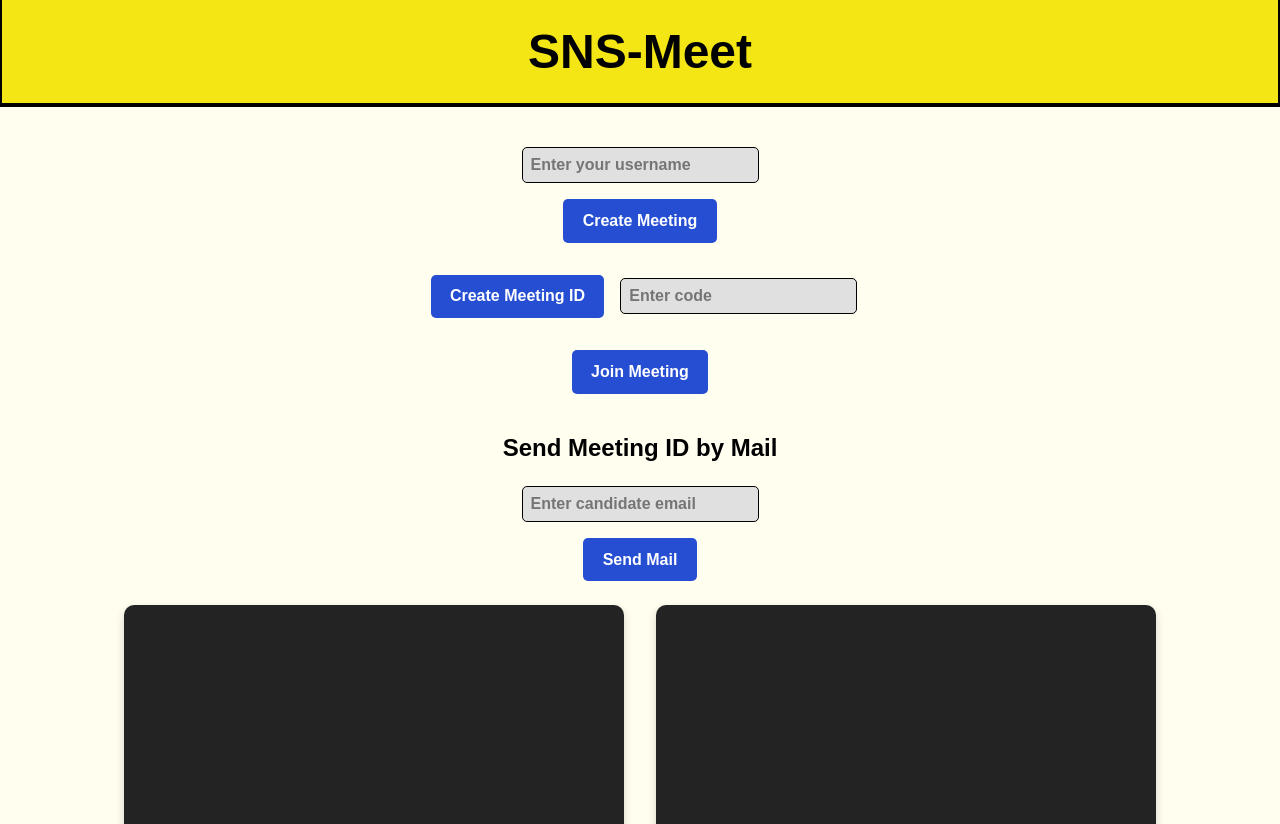
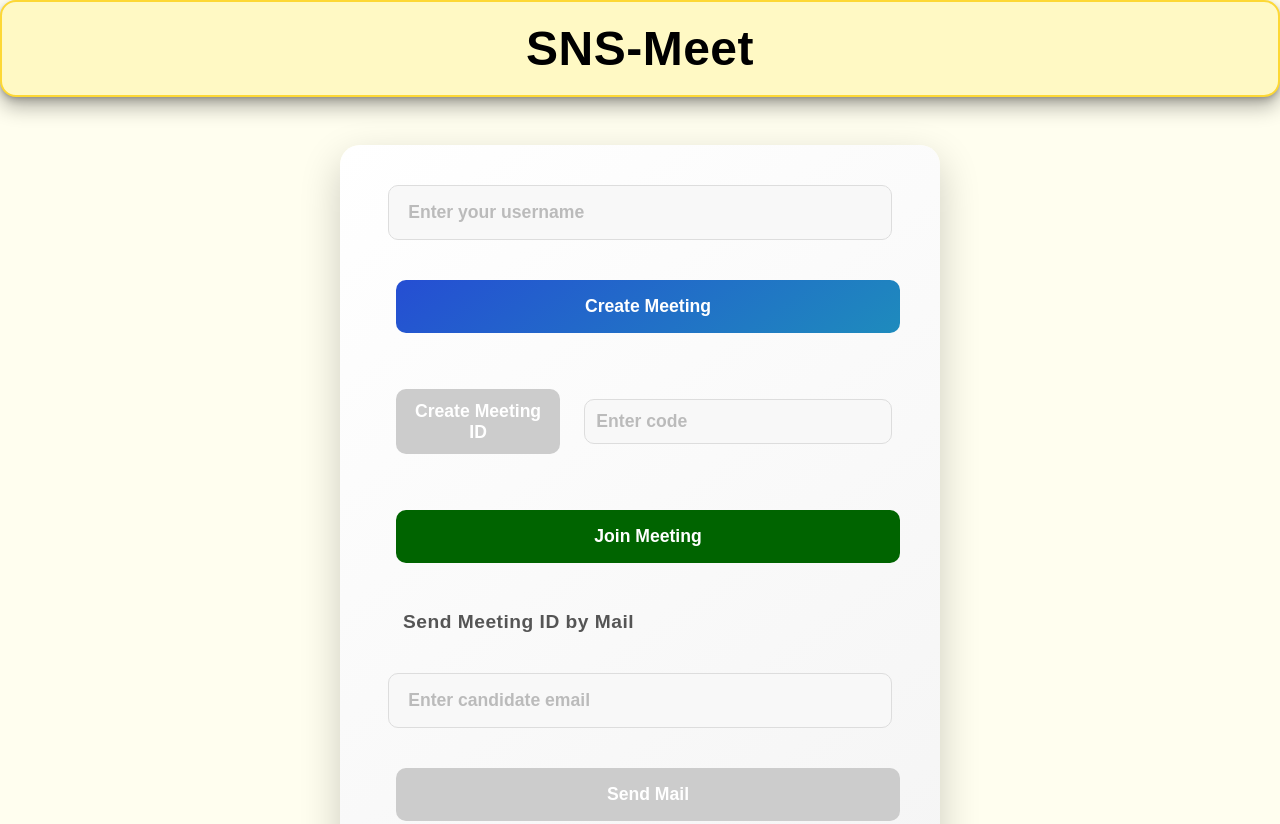
Before and after one commit to rahulpihub/Meet, a website built with Vite: page index.html in a window 1280 px wide. Shown: the top 824 px of the page. Built offline with nearby package versions, Linux system fonts and the light colour scheme; some packages are replaced by stand-ins of ours; a web font is replaced by a local one.

Commit message:
Full U-I Changed

```diff
--- a/index.html
+++ b/index.html
@@ -1,5 +1,4 @@
 <!DOCTYPE html>
-
 <html lang="en">
 <head>
   <meta charset="UTF-8" />
@@ -11,8 +10,10 @@
   <div id="titleContainer">
     <h2 id="mainTitle">SNS-Meet</h2>
   </div>
-  <input id="usernameInput" placeholder="Enter your username" />
-  <button id="webcamButton">Create Meeting</button>
+
+  <div class="face">
+    <input id="usernameInput" placeholder="Enter your username" />
+    <button id="webcamButton">Create Meeting</button>
 
   <!-- Create Meeting ID and Enter Code in a single line -->
   <div class="inline-container">
@@ -23,10 +24,10 @@
   <button id="answerButton" disabled>Join Meeting</button>
 
   <!-- Added h3 Tag for Send Meeting ID Section -->
-  <h3 class="section-header">Send Meeting ID by Mail</h3>
-  <input id="emailInput" placeholder="Enter candidate email" />
-  <button id="sendEmailButton" disabled>Send Mail</button>
-
+    <h3 class="section-header">Send Meeting ID by Mail</h3>
+    <input id="emailInput" placeholder="Enter candidate email" />
+    <button id="sendEmailButton" disabled>Send Mail</button>
+  </div>
   <div class="videos">
     <span>
       <video id="webcamVideo" autoplay playsinline></video>
--- a/style.css
+++ b/style.css
@@ -54,8 +54,8 @@ h2, h3 {
 }
 
 video {
-  width: 500px;
-  height: 350px;
+  width: 550px;
+  height: 400px;
   border-radius: 10px;
   box-shadow: 0 4px 8px rgba(34, 34, 34, 0.2);
   background: rgb(36, 35, 35);
@@ -264,18 +264,38 @@ input:focus {
 }
 
 #titleContainer {
-  border-left: 2px solid #000000;
-  border-right: 2px solid #000000;
-  border-bottom: 4px solid #000000;
-  padding: 1.5rem;
+  border: 2px solid #FDD835; /* Subtle yellow border for light theme */
+  padding: 1.2rem;
   display: block;
+
   text-align: center;
   margin-top: 0;
   margin-bottom: 2rem;
-  background-color: #f4e514;
+  background: #FFF9C4; /* Soft light yellow background */
   width: 100%;
   box-sizing: border-box;
+
+  border-radius: 16px; /* Rounded corners for a smooth look */
+  box-shadow: 0 4px 6px rgba(0, 0, 0, 0.15),
+              0 1px 3px rgba(0, 0, 0, 0.1),
+              0 10px 20px rgba(0, 0, 0, 0.3); /* Added black outer shadow for emphasis */
+
+  font-family: 'Poppins', sans-serif; /* Clean and modern font */
+  color: #6D4C41; /* Warm brown for text to complement yellow */
+  font-size: 1.8rem; /* Optimized font size */
+  font-weight: 600; /* Semi-bold for emphasis */
+  letter-spacing: 0.5px; /* Subtle spacing for elegance */
+
+  transition: transform 0.2s ease, box-shadow 0.2s ease; /* Smooth hover animation */
 }
+
+#titleContainer:hover {
+  transform: scale(1.02); /* Gentle scaling effect */
+  box-shadow: 0 8px 12px rgba(0, 0, 0, 0.3),
+              0 3px 6px rgba(0, 0, 0, 0.2),
+              0 15px 30px rgba(0, 0, 0, 0.5); /* Enhanced black shadow for hover */
+}
+
 
 #mainTitle {
   font-size: 3rem;
@@ -283,3 +303,162 @@ input:focus {
   font-weight: bold;
   margin: 0;
 }
+
+/* Face Container */
+.face {
+  background: linear-gradient(145deg, #ffffff, #f5f5f5);
+  border-radius: 20px;
+  box-shadow: 0 15px 40px rgba(0, 0, 0, 0.2); /* Enhanced shadow for more depth */
+  padding: 2rem 3rem; /* Increased horizontal padding */
+  width: 100%;
+  max-width: 600px; /* Increased max-width for a more horizontal look */
+  text-align: center;
+  margin: 1rem auto;
+  display: flex;
+  flex-direction: column;
+  gap: 1rem;
+  animation: fadeIn 1s ease-in-out;
+  position: relative; /* For better control over position */
+  overflow: hidden; /* To ensure no elements overflow */
+}
+
+/* Section Header Styling */
+.face h3.section-header {
+  font-size: 1.2rem;
+  color: #444;
+  margin-top: 1rem;
+  font-weight: 600;
+  text-align: left;
+  padding-left: 15px;
+  letter-spacing: 0.5px;
+  opacity: 0.9;
+}
+
+/* Input Field Styling */
+.face input {
+  width: 100%;
+  padding: 1rem 1.2rem; /* Increased padding for better spacing */
+  font-size: 1.1rem;
+  font-family: 'Poppins', sans-serif;
+  border: 1px solid #ddd;
+  border-radius: 10px;
+  background-color: #f8f8f8;
+  outline: none;
+  transition: border-color 0.3s ease, box-shadow 0.3s ease, background-color 0.3s ease;
+  margin-bottom: 1rem;
+}
+
+.face input::placeholder {
+  color: #bbb;
+}
+
+.face input:focus {
+  border-color: #4a90e2;
+  box-shadow: 0 0 10px rgba(74, 144, 226, 0.2);
+  background-color: #fff;
+  transition: background-color 0.3s ease;
+}
+
+/* Button Styling */
+.face button {
+  width: 100%;
+  padding: 1rem;
+  font-size: 1.1rem;
+  font-weight: 600;
+  font-family: 'Poppins', sans-serif;
+  color: #fff;
+  border: none;
+  border-radius: 10px;
+  background: linear-gradient(145deg, #254ed3, #1e8bbd);
+  cursor: pointer;
+  transition: background 0.3s ease, transform 0.2s ease, box-shadow 0.3s ease;
+  margin-bottom: 1rem;
+  position: relative;
+  overflow: hidden;
+}
+
+.face button:disabled {
+  background: #ccc;
+  cursor: not-allowed;
+}
+
+.face button:not(:disabled):hover {
+  background: #1a74b7;
+}
+
+.face button:not(:disabled):active {
+  transform: scale(0.98);
+}
+
+.face button:not(:disabled):hover:after {
+  content: '';
+  position: absolute;
+  top: 50%;
+  left: 50%;
+  width: 200%;
+  height: 200%;
+  background: rgba(255, 255, 255, 0.3);
+  border-radius: 50%;
+  animation: ripple 0.6s linear;
+  transform: translate(-50%, -50%);
+}
+
+@keyframes ripple {
+  100% {
+    width: 0;
+    height: 0;
+  }
+}
+
+/* Inline Container Styling (For buttons and input together) */
+.inline-container {
+  display: flex;
+  gap: 1rem;
+}
+
+.inline-container button {
+  flex: 1;
+  padding: 0.7rem;
+}
+
+.inline-container input {
+  flex: 2;
+  padding: 0.7rem;
+}
+
+/* Animation for Fade-in Effect */
+@keyframes fadeIn {
+  from {
+    opacity: 0;
+    transform: translateY(30px);
+  }
+  to {
+    opacity: 1;
+    transform: translateY(0);
+  }
+}
+
+/* Responsive Design */
+@media (max-width: 768px) {
+  .face {
+    padding: 1.3rem;
+    gap: 1.3rem;
+  }
+
+  .inline-container {
+    flex-direction: column;
+    gap: 1rem;
+  }
+
+  .face input {
+    padding: 0.9rem;
+  }
+
+  .face button {
+    padding: 0.9rem;
+  }
+}
+
+#answerButton{
+  background-color: darkgreen;
+}
```
